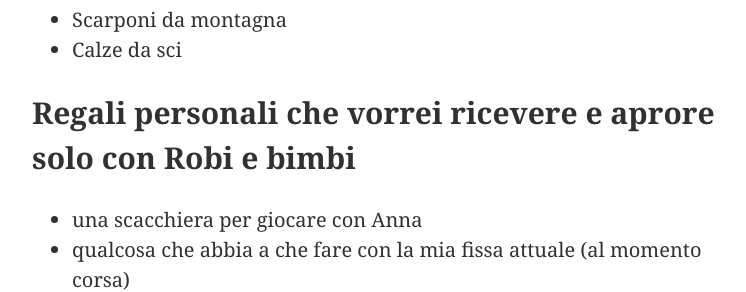
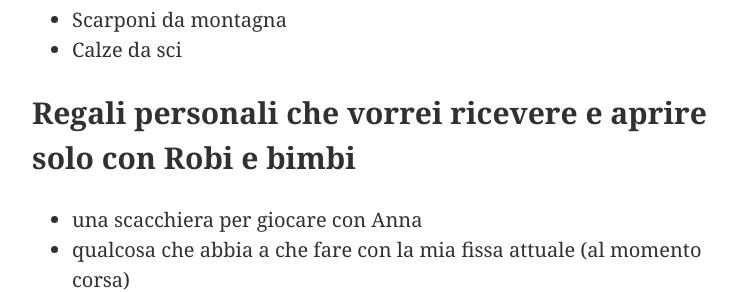
Before and after one commit to davidevernizzi/davidevernizzi.github.io, a Jekyll site: the page built from wishlist/wishlist.md, in a window 1280 px wide. Shown: the part 1084-1376 px from the top of the page, without its empty margins (258-1004 px from the left). Built offline with Jekyll 4.4.1, drawn with Linux system fonts in a browser that asks for light colours; some web fonts are replaced; our own code applies the rules of GitHub Pages for plain Markdown files.

Commit message:
updated wishlist

```diff
--- a/wishlist/wishlist.md
+++ b/wishlist/wishlist.md
@@ -21,7 +21,7 @@
 * Scarponi da montagna
 * Calze da sci
 
-## Regali personali che vorrei ricevere e aprore solo con Robi e bimbi
+## Regali personali che vorrei ricevere e aprire solo con Robi e bimbi
 
 * una scacchiera per giocare con Anna
 * qualcosa che abbia a che fare con la mia fissa attuale (al momento corsa)
```
